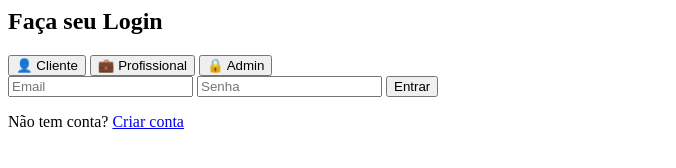
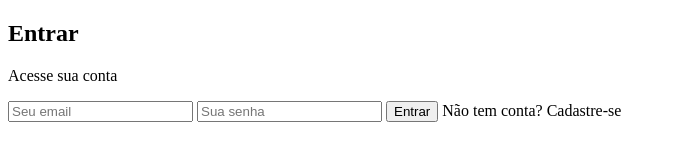
Before and after one commit to GuilhermeLeal1994/connectpro, a plain HTML site: page login.html in a window 1280 px wide. Shown: the whole page, without its empty margins (0-676 px from the left). Drawn offline with Linux system fonts and the light colour scheme.

Commit message:
Update login.html
ajustando tela de login

```diff
--- a/login.html
+++ b/login.html
@@ -1,28 +1,25 @@
-<section class="login-central">
+<!DOCTYPE html>
+<html lang="pt-br">
+<head>
+  <meta charset="UTF-8">
+  <title>Login - ConnectPro</title>
+  <link rel="stylesheet" href="login.css">
+</head>
+<body>
 
-    <h2 id="titulo">Faça seu Login</h2>
+  <div class="container">
+    <div class="login-box">
+      <h2>Entrar</h2>
+      <p>Acesse sua conta</p>
 
-    <!-- TIPOS -->
-    <div class="tipos">
-        <button onclick="selecionarTipo('cliente')">👤 Cliente</button>
-        <button onclick="selecionarTipo('profissional')">💼 Profissional</button>
-        <button onclick="selecionarTipo('admin')">🔒 Admin</button>
+      <input type="email" placeholder="Seu email">
+      <input type="password" placeholder="Sua senha">
+
+      <button>Entrar</button>
+
+      <span>Não tem conta? Cadastre-se</span>
     </div>
+  </div>
 
-    <!-- FORM -->
-    <form onsubmit="return enviarForm()">
-
-        <input type="text" id="nome" placeholder="Nome" style="display:none;">
-        <input type="email" id="email" placeholder="Email" required>
-        <input type="password" id="senha" placeholder="Senha" required>
-
-        <button type="submit" class="btn">Entrar</button>
-    </form>
-
-    <!-- TROCA -->
-    <p id="toggleText">
-        Não tem conta?
-        <a href="#" onclick="alternarModo()">Criar conta</a>
-    </p>
-
-</section>
+</body>
+</html>
```
